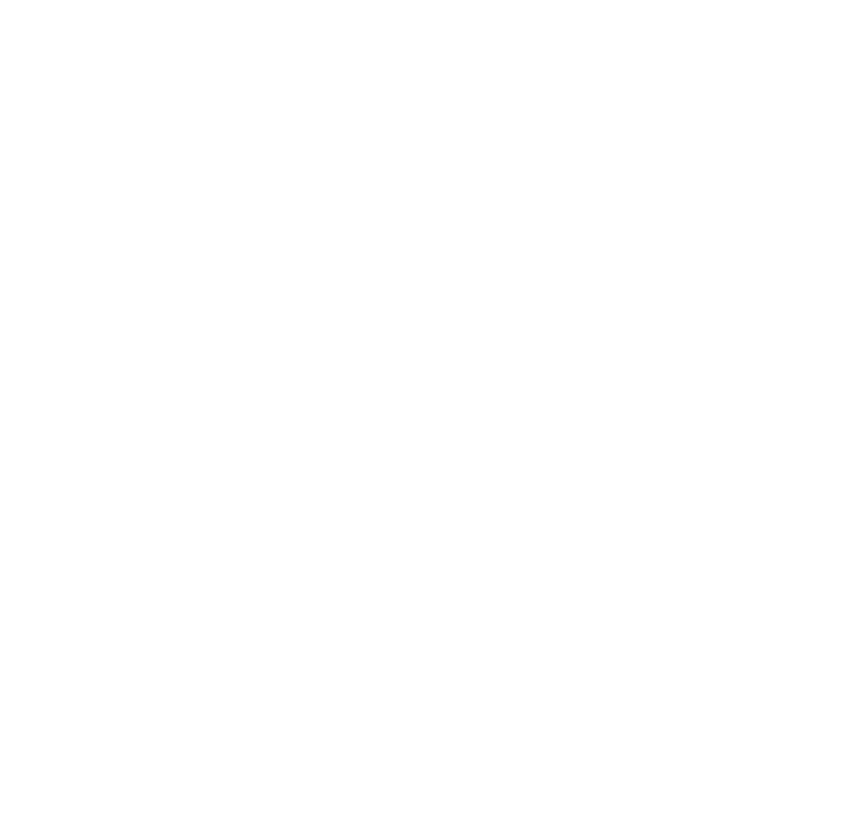
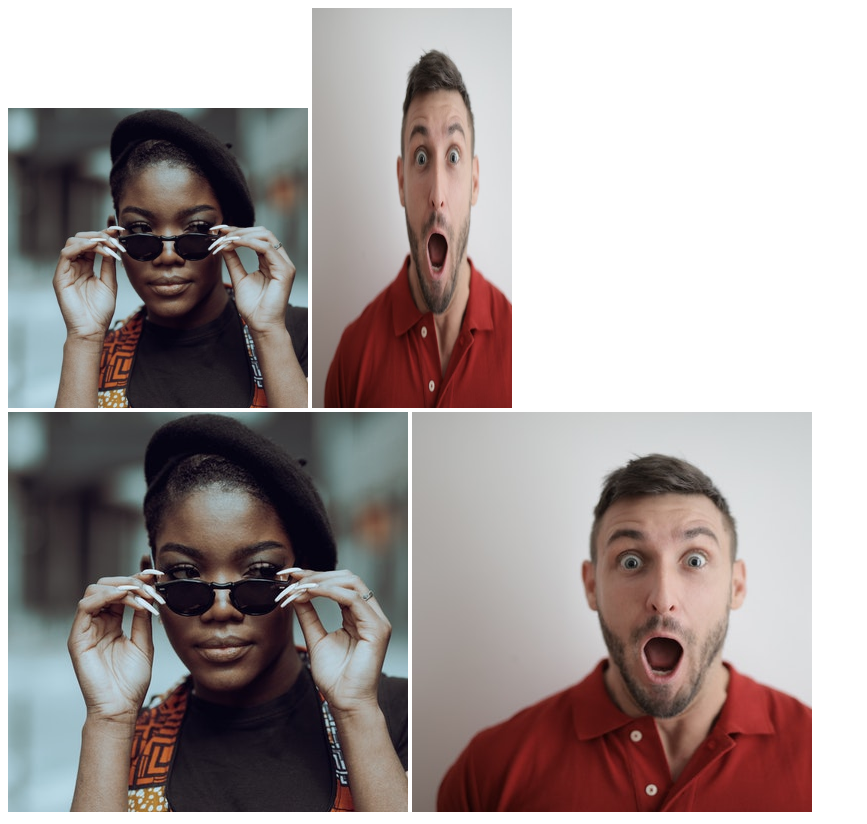
Before and after one commit to km3gna/learning-git, a plain HTML site: page css-exercises/04/04-chaining-selectors.html in a window 1280 px wide. Shown: the whole page, without its empty margins (0-867 px from the left). Before the commit the page ends 800 px from the top, so only its background shows below. Drawn offline with Linux system fonts and the light colour scheme.

Commit message:
Added new page and images.

```diff
--- a/css-exercises/04/04-chaining-selectors.html
+++ b/css-exercises/04/04-chaining-selectors.html
@@ -8,6 +8,13 @@
     <link rel="stylesheet" href="styles.css">
 </head>
 <body>
-
+    <div>
+        <img class="avatar proportioned" src="pexels-katho-mutodo-8434791.jpeg" alt="">
+        <img class="avatar distorted" src="pexels-andrea-piacquadio-3777931.jpeg" alt="">
+    </div>
+    <div>
+        <img class="original proportioned" src="pexels-katho-mutodo-8434791.jpeg" alt="Photo of Katho Mutoda">
+        <img class="original distorted" src="pexels-andrea-piacquadio-3777931.jpeg" alt="Photo of Andrea Piacquadio">
+    </div>
 </body>
 </html>
--- a/css-exercises/04/styles.css
+++ b/css-exercises/04/styles.css
@@ -1 +1,11 @@
 /* styles.css */
+
+.avatar.proportioned {
+    width: 300px;
+    height: auto;
+}
+
+.avatar.distorted {
+    width: 200px;
+    height: 400px;
+}
```
Also changed, not shown: css-exercises/04/pexels-andrea-piacquadio-3777931.jpeg (added), css-exercises/04/pexels-katho-mutodo-8434791.jpeg (added).
